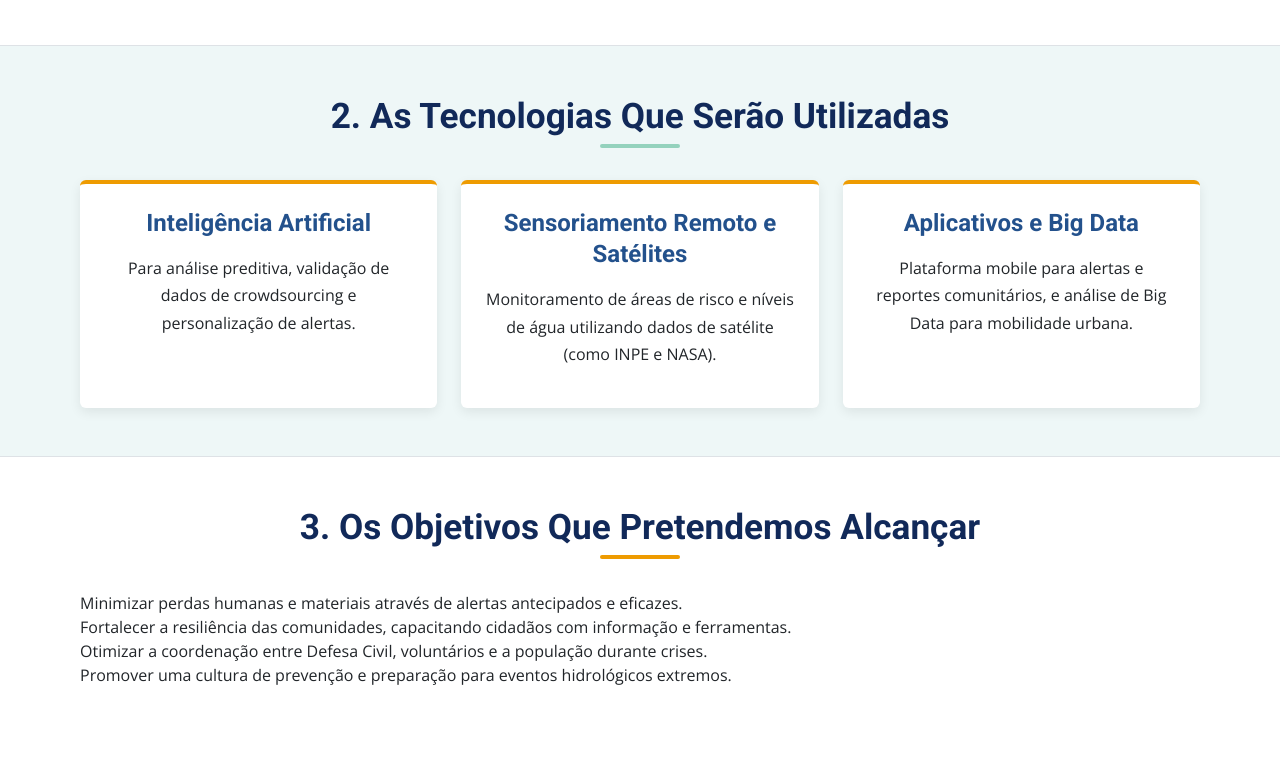
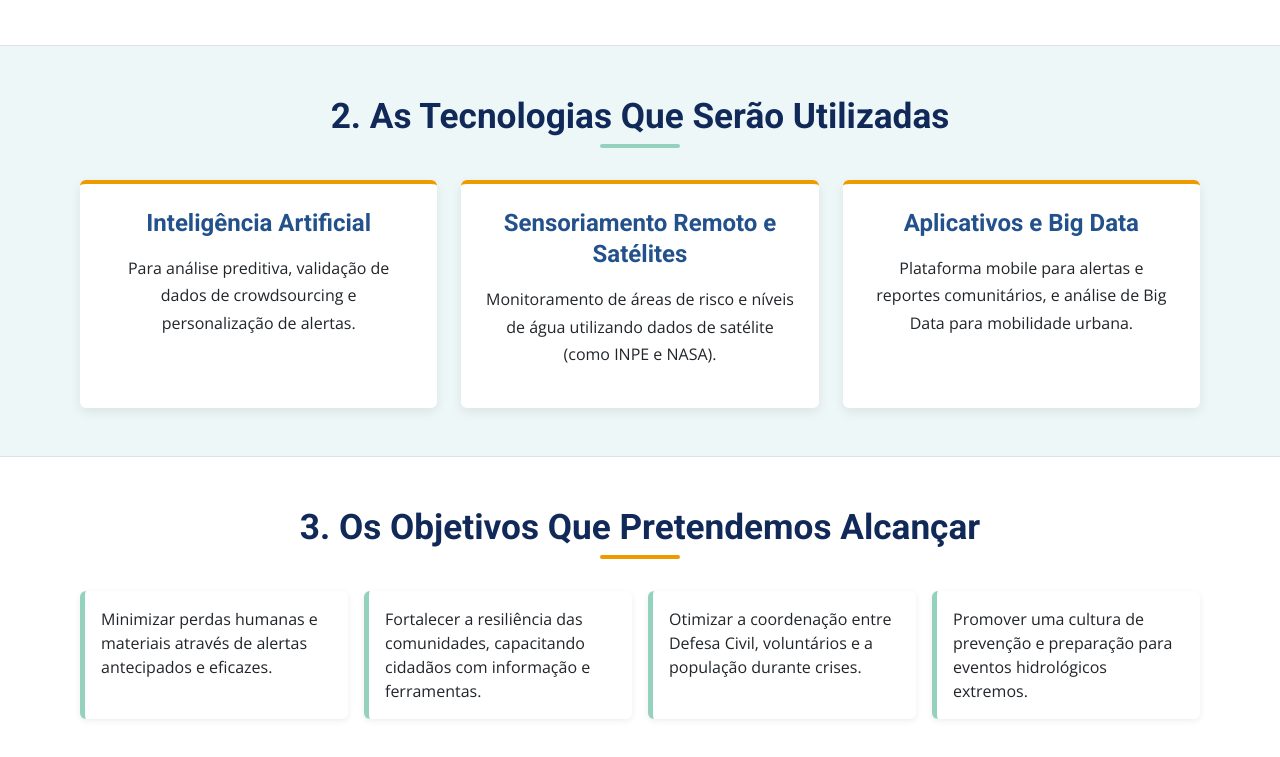
Before and after one commit to AquaGuard-GS-2025/AquaGuard, a plain HTML site: page index.html in a window 1280 px wide. Shown: the part 1158-1915 px from the top of the page. Before the commit the page ends 1893 px from the top, so only its background shows below. Drawn offline with nearby package versions, Linux system fonts and the light colour scheme.

Commit message:
css objetvios section

```diff
--- a/src/css/styles.css
+++ b/src/css/styles.css
@@ -286,3 +286,25 @@ p {
 .tech-grid .tech-card {
   border-top: 4px solid var(--cor-destaque-laranja);
 }
+.grid-list {
+  display: grid;
+  grid-template-columns: repeat(auto-fit, minmax(250px, 1fr));
+  gap: 1rem;
+  text-align: left;
+}
+.grid-list li {
+  background-color: #fff;
+  padding: 1rem;
+  border-radius: 6px;
+  border-left: 5px solid var(--cor-destaque-verde);
+  box-shadow: 0 2px 6px rgba(0, 0, 0, 0.07);
+  margin-bottom: 0.5rem;
+}
+.objective-list li {
+  background-color: #fff;
+  padding: 1rem;
+  border-radius: 6px;
+  border-left: 5px solid var(--cor-destaque-verde);
+  box-shadow: 0 2px 6px rgba(0, 0, 0, 0.07);
+  margin-bottom: 0.5rem;
+}
```
